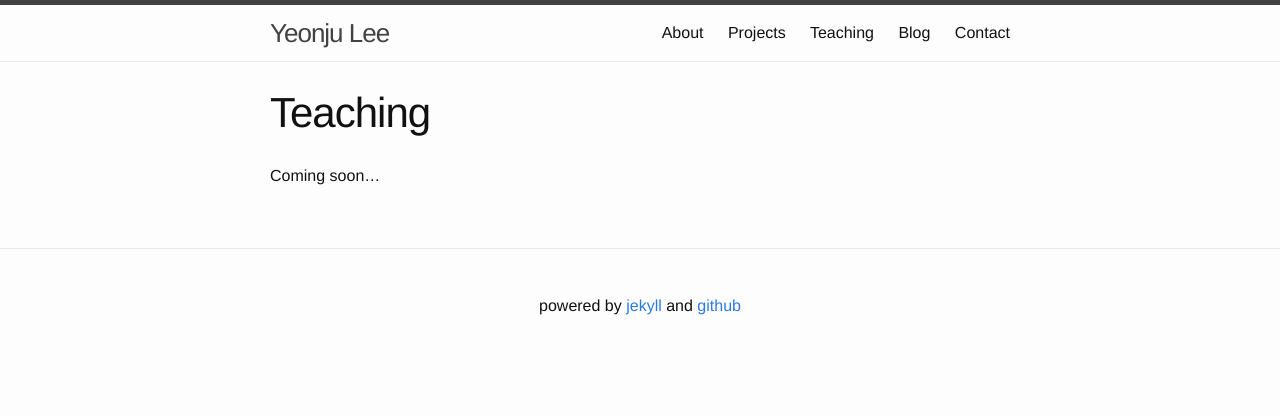
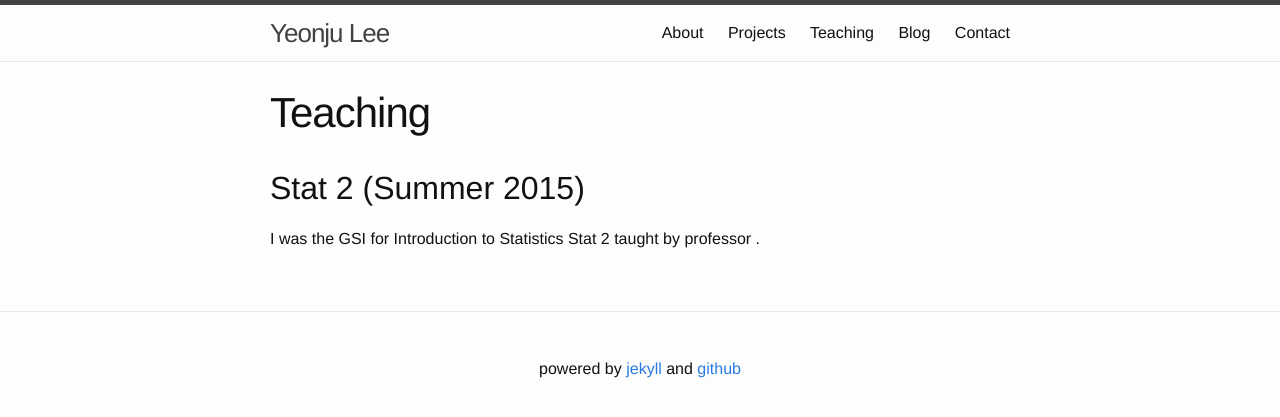
Before and after one commit to lindsey-lee/lindsey-lee.github.io, a Jekyll site: the page built from Teaching.md, in a window 1280 px wide. Shown: the top 417 px of the page. Built offline with Jekyll 4.4.1, drawn with Linux system fonts in a browser that asks for light colours.

Commit message:
added contents on teaching

```diff
--- a/Teaching.md
+++ b/Teaching.md
@@ -4,4 +4,9 @@ title: Teaching
 permalink: /teaching/
 ---
 
-Coming soon...
+
+
+## Stat 2 (Summer 2015)
+I was the GSI for Introduction to Statistics Stat 2 taught by professor .
+<!-- I taught the morning 10am-11am recitation at 136 Barrows.
+My Office Hour was on Wednesdays 11-12 at 1062 Evans . -->
```
